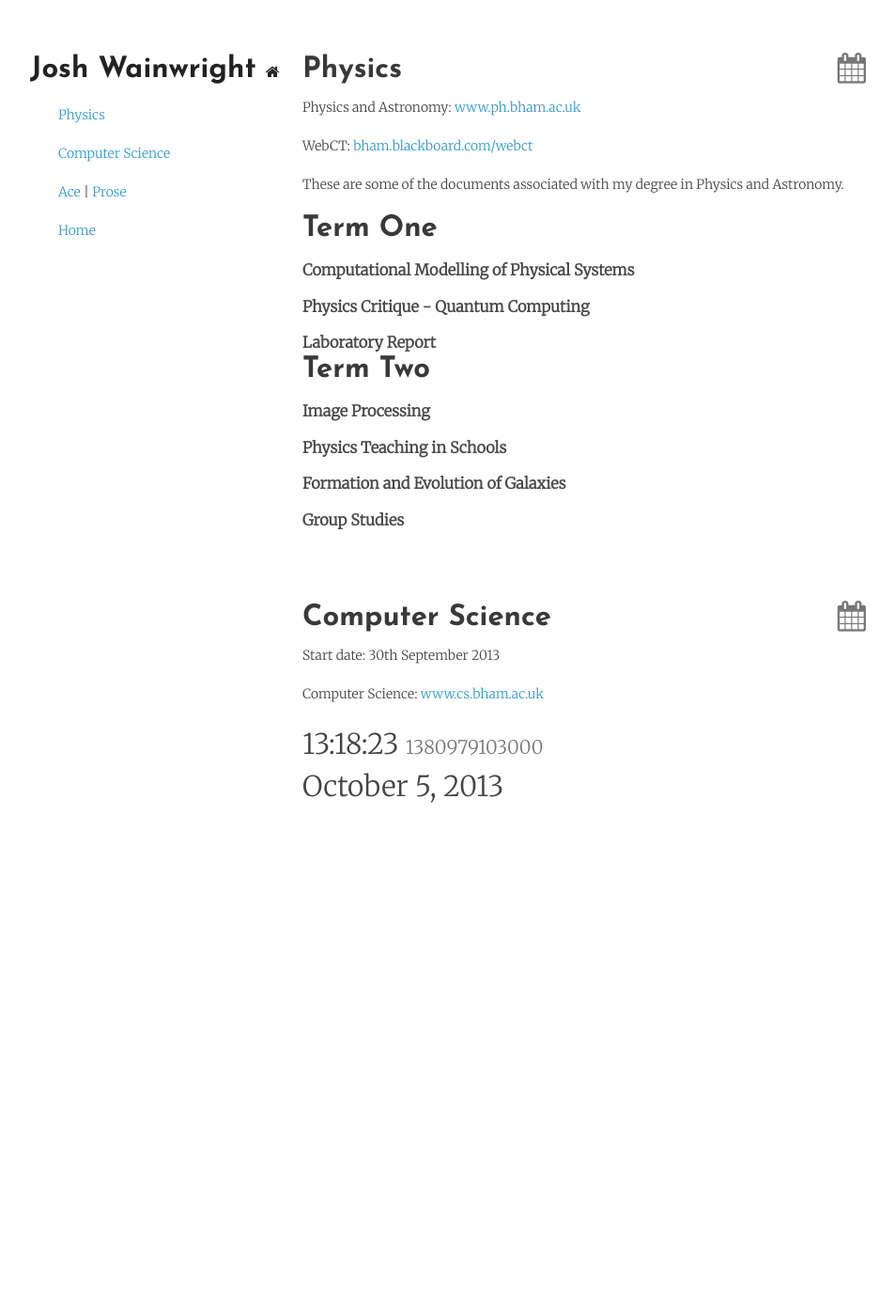
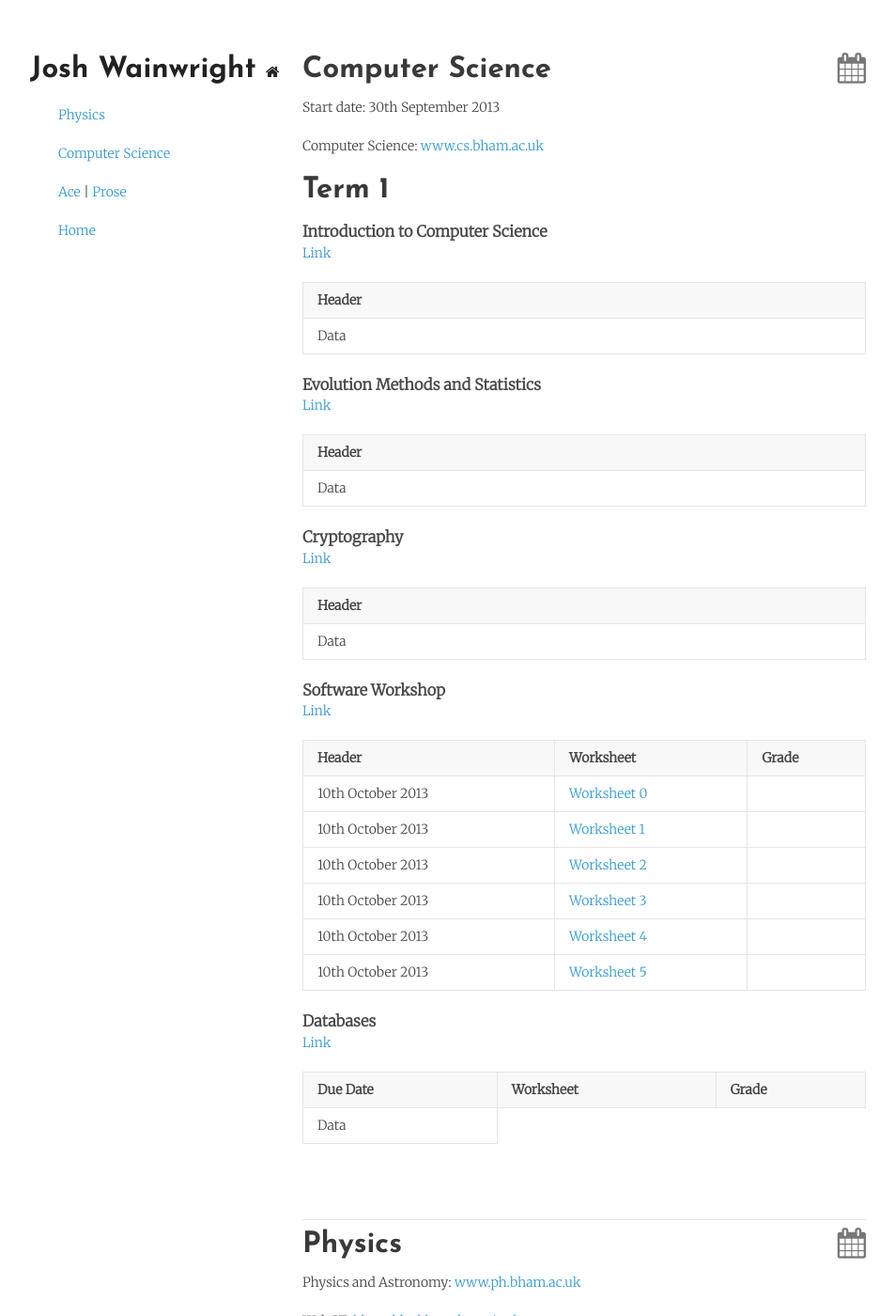
Before and after one commit to jaw42/jaw42.github.com, a Jekyll site: the page built from university.html, in a window 1280 px wide and 1400 px high. Shown: the whole window at 94% size, without its empty margins (148-1101 px from the left). Built offline with Jekyll 4.4.1, drawn with Linux system fonts in a browser that asks for light colours.

Commit message:
Added sections for CompSci modules

```diff
--- a/university.html
+++ b/university.html
@@ -46,7 +46,105 @@ title: University
 					<p><a href="ace.html">Ace</a> | <a href="http://prose.io/">Prose</a></p>
 					<p><a href="index.html">Home</a></p>
 			</header>
+
 			<section>
+				<h2 id="computers" style="float:left;">Computer Science</h2>
+				<a href="http://www.cs.bham.ac.uk/internal/timetables/"><h2 style="color:#777; font-weight:bold; float:right "><i class="icon-calendar"></i></h2></a>
+				<div style="clear: both;"></div>
+					<p>Start date: 30th September 2013</p>
+					<p>Computer Science: <a href="http://www.cs.bham.ac.uk/">www.cs.bham.ac.uk</a></p>
+
+					<h2>Term 1</h2>
+
+						<h3>Introduction to Computer Science</h3>
+							<p><a href="http://www.cs.bham.ac.uk/internal/modules/2013/21933/">Link</a></p>
+							<table>
+								<tr>
+									<th>Header</th>
+								</tr>
+								<tr>
+									<td>Data</td>
+								</tr>
+							</table>
+
+						<h3>Evolution Methods and Statistics</h3>
+							<p><a href="http://www.cs.bham.ac.uk/~howesa/teaching/EMS/EMS-current/">Link</a></p>
+							<table>
+								<tr>
+									<th>Header</th>
+								</tr>
+								<tr>
+									<td>Data</td>
+								</tr>
+							</table>
+
+						<h3>Cryptography</h3>
+							<p><a href="http://www.cs.bham.ac.uk/internal/modules/2013/20008/">Link</a></p>
+							<table>
+								<tr>
+									<th>Header</th>
+								</tr>
+								<tr>
+									<td>Data</td>
+								</tr>
+							</table>
+
+						<h3>Software Workshop</h3>
+							<p><a href="https://canvas.bham.ac.uk/courses/4667">Link</a></p>
+							<table>
+								<tr>
+									<th>Header</th>
+									<th>Worksheet</th>
+									<th>Grade</th>
+								</tr>
+								<tr>
+									<td>10th October 2013</td>
+									<td><a href="https://github.com/joshaw/CompSci/blob/master/SoftwareWorkshop/Worksheet0/worksheet0.pdf?raw=true">Worksheet 0</a></td>
+									<td></td>
+								</tr>
+								<tr>
+									<td>10th October 2013</td>
+									<td><a href="https://github.com/joshaw/CompSci/blob/master/SoftwareWorkshop/Worksheet1/worksheet1.pdf?raw=true">Worksheet 1</a></td>
+									<td></td>
+								</tr>
+								<tr>
+									<td>10th October 2013</td>
+									<td><a href="https://github.com/joshaw/CompSci/blob/master/SoftwareWorkshop/Worksheet2/worksheet2.pdf?raw=true">Worksheet 2</a></td>
+									<td></td>
+								</tr>
+								<tr>
+									<td>10th October 2013</td>
+									<td><a href="https://github.com/joshaw/CompSci/blob/master/SoftwareWorkshop/Worksheet3/worksheet3.pdf?raw=true">Worksheet 3</a></td>
+									<td></td>
+								</tr>
+								<tr>
+									<td>10th October 2013</td>
+									<td><a href="https://github.com/joshaw/CompSci/blob/master/SoftwareWorkshop/Worksheet4/worksheet4.pdf?raw=true">Worksheet 4</a></td>
+									<td></td>
+								</tr>
+								<tr>
+									<td>10th October 2013</td>
+									<td><a href="https://github.com/joshaw/CompSci/blob/master/SoftwareWorkshop/Worksheet5/worksheet5.pdf?raw=true">Worksheet 5</a></td>
+									<td></td>
+								</tr>
+							</table>
+
+						<h3>Databases</h3>
+							<p><a href="http://www.cs.bham.ac.uk/~jab/Modules/Databases/13-14/">Link</a></p>
+							<table>
+								<tr>
+									<th>Due Date</th>
+									<th>Worksheet</th>
+									<th>Grade</th>
+								</tr>
+								<tr>
+									<td>Data</td>
+								</tr>
+							</table>
+			</section>
+
+			<section>
+			<hr>
 				<h2 id="physics" style="float:left" href="http://en.m.wikipedia.org/wiki/Physics">Physics</h2>
 				<!-- <a href="https://github.com/joshaw/year3physics/blob/master/Semester%202%20Timetable.pdf?raw=true"><h2 style="color:#777; font-weight:bold; float:right "><i class="icon-calendar"></i></h2></a> -->
 				<a href="files/phys_sem2_timetable.pdf"><h2 style="color:#777; font-weight:bold; float:right "><i class="icon-calendar"></i></h2></a>
@@ -120,6 +218,8 @@ title: University
 						</table>
 					</div>
 
+
+					<p></p>
 					<h2>Term Two</h2>
 
 					<a href="#" onclick="toggle_visibility('image');" id="imageH"><h3>Image Processing</h3></a>
@@ -240,13 +340,6 @@ title: University
 							</tr>
                          </table>
 					</div>
-
-			<section>
-				<h2 id="computers" class=heading-not-first style="float:left;">Computer Science</h2>
-				<a href="http://www.cs.bham.ac.uk/internal/timetables/"><h2 class=heading-not-first style="color:#777; font-weight:bold; float:right "><i class="icon-calendar"></i></h2></a>
-				<div style="clear: both;"></div>
-					<p>Start date: 30th September 2013</p>
-					<p>Computer Science: <a href="http://www.cs.bham.ac.uk/">www.cs.bham.ac.uk</a></p>
 				<div class="clock">
 					<span  id="spanTime"></span>
 					<a href="http://en.wikipedia.org/wiki/Unix_time" style="color:#777"><span style="font-size:20px;" id="spanPOSIX"></span></a><br>
@@ -267,7 +360,6 @@ title: University
 						document.getElementById("spanDate").innerHTML = months[today.getMonth()] + " " + today.getDate()+ ", " + today.getFullYear();
 					</script>
 				</div>
-			</section>
 			<footer>
 			</footer>
 		</div>
```
